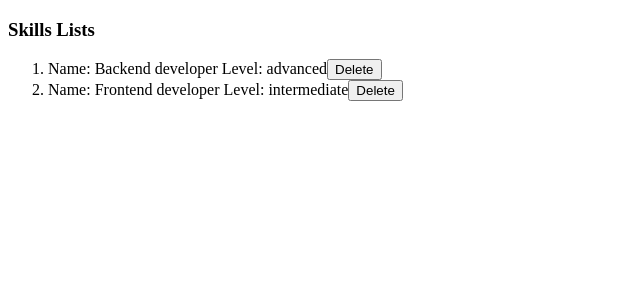
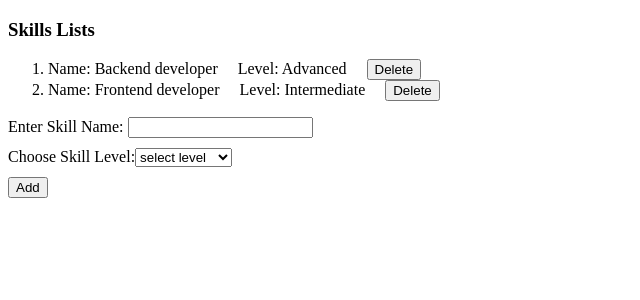
Before and after one commit to apu16-334-coder/react-practice, a React (Vite) app: page / in a window 1280 px wide. Shown: the top 300 px of the page, without its empty margins (0-640 px from the left). Built offline with nearby package versions, Linux system fonts and the light colour scheme.

Commit message:
implemented form for add skill

```diff
--- a/src/day-11/SkillManager.jsx
+++ b/src/day-11/SkillManager.jsx
@@ -2,12 +2,46 @@ import { useState } from "react"
 
 function SkillManager() {
     const [skills, setSkills] = useState([
-        { id: 1, name: 'Backend developer', level: 'advanced' },
-        { id: 2, name: 'Frontend developer', level: 'intermediate' }
+        { id: 1, name: 'Backend developer', level: 'Advanced' },
+        { id: 2, name: 'Frontend developer', level: 'Intermediate' }
     ])
 
+    const [formData, setFormData] = useState({ name: '', level: '' })
+
+    function handleChange(e) {
+        const { name, value } = e.target;
+        setFormData(prev => ({ ...prev, [name]: value }));
+    }
+
+    function handleSubmit(e) {
+        e.preventDefault();
+        setSkills(prev => [...prev, { ...formData, id: Date.now() }]);
+        setFormData({ name: '', level: '' });
+    }
+
     function handleDelete(id) {
+        setSkills(prev => prev.filter(skill => skill.id !==id));
+    }
 
+    function handleToggle (id) {
+
+        setSkills(prev => prev.map(skill => {
+            if(skill.id === id) {
+                if(skill.level === 'Beginner') {
+                    return {...skill, level: 'Intermediate'}
+                }
+
+                if(skill.level === 'Intermediate') {
+                    return {...skill, level: 'Advanced'}
+                }
+
+                if(skill.level === 'Advanced') {
+                    return {...skill, level: 'Beginner'}
+                }
+            }else {
+                return skill;
+            }
+        }))
     }
 
     return (
@@ -17,12 +51,31 @@ function SkillManager() {
                 {skills.map(skill => (
 
                     <li key={skill.id}>
-                        Name: {skill.name} Level: {skill.level}
+                        <span style={{ marginRight: '20px' }}>Name: {skill.name}</span>
+                        <span style={{ marginRight: '20px', cursor:'pointer' }} onClick={() => handleToggle(skill.id)}>Level: {skill.level}</span>
                         <button onClick={() => handleDelete(skill.id)}>Delete</button>
                     </li>
 
                 ))}
             </ol>
+
+            <form onSubmit={handleSubmit} >
+                <div>
+                    <label>Enter Skill Name: </label>
+                    <input type="text" name="name" value={formData.name} onChange={handleChange} />
+                </div>
+                <div style={{ marginTop: '10px' }}>
+                    <label>Choose Skill Level:</label>
+                    <select name="level" value={formData.level} onChange={handleChange} >
+                        <option value="">select level</option>
+                        <option value="Beginner">Beginner</option>
+                        <option value="Intermediate">Intermediate</option>
+                        <option value="Advanced">Advanced</option>
+                    </select>
+                </div>
+
+                <div style={{ marginTop: '10px' }}><button type="submit">Add</button></div>
+            </form>
         </>
     )
 }
```
